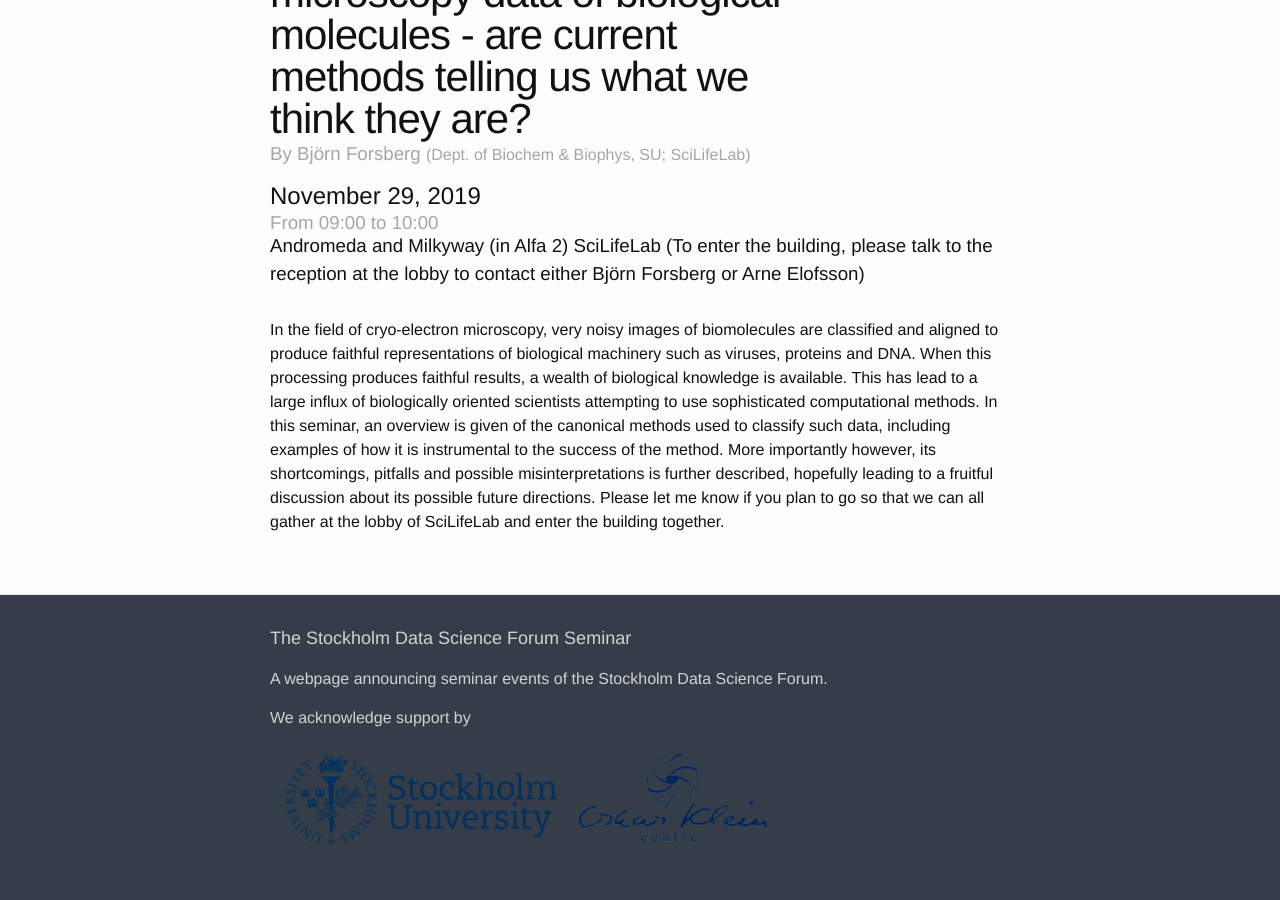
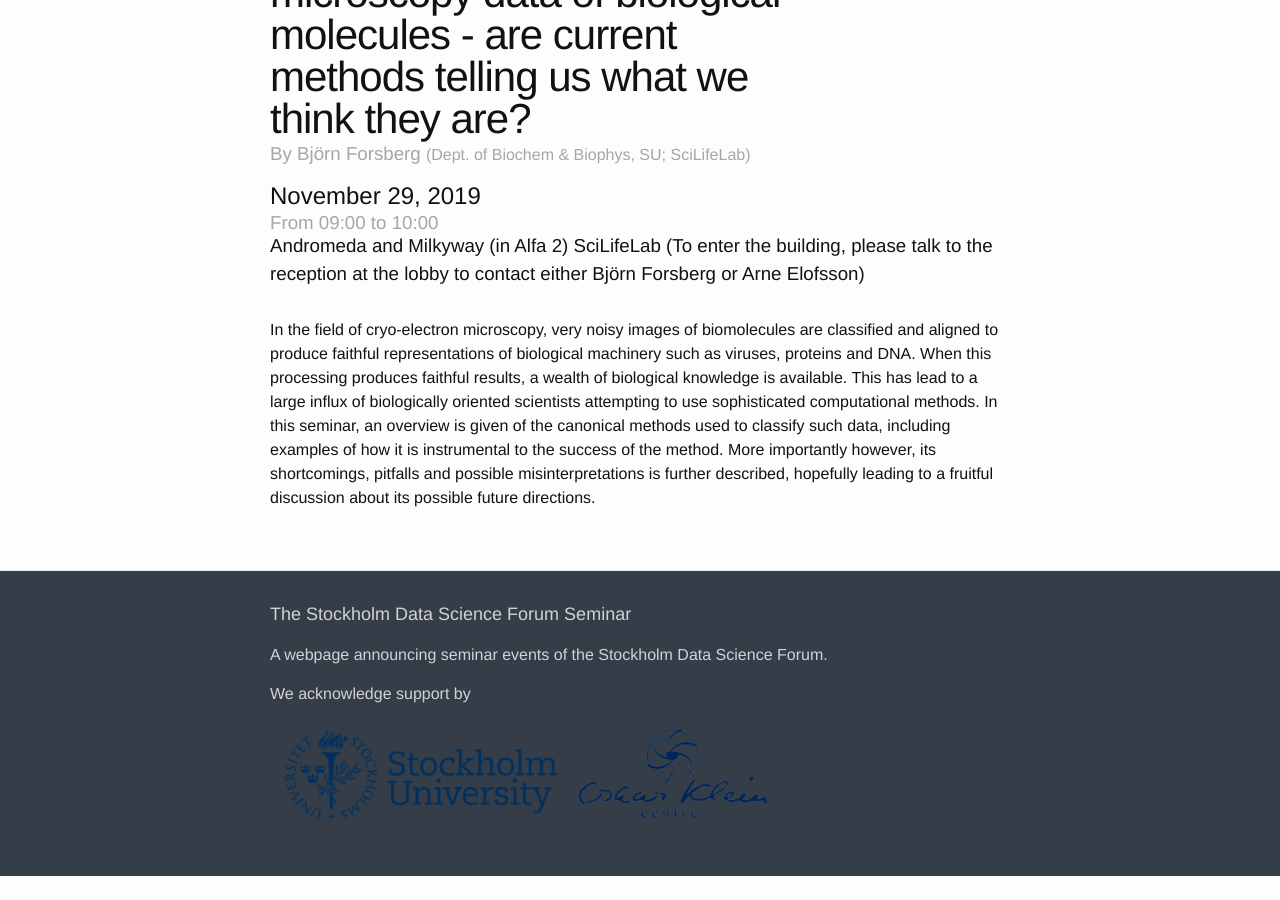
Before and after one commit to sudsfs/sudsfs.github.io, a Jekyll site: the page built from _posts/2019-11-29-Bjoern_Forsberg.md, in a window 1280 px wide and 900 px high, scrolled down 596 px. Built offline with Jekyll 4.4.1, drawn with Linux system fonts in a browser that asks for light colours; after the commit the page ends 1472 px from its top, so only the background shows below that.

```diff
--- a/_posts/2019-11-29-Bjoern_Forsberg.md
+++ b/_posts/2019-11-29-Bjoern_Forsberg.md
@@ -22,4 +22,3 @@
 
 ---
 In the field of cryo-electron microscopy, very noisy images of biomolecules are classified and aligned to produce faithful representations of biological machinery such as viruses, proteins and DNA. When this processing produces faithful results, a wealth of biological knowledge is available. This has lead to a large influx of biologically oriented scientists attempting to use sophisticated computational methods. In this seminar, an overview is given of the canonical methods used to classify such data, including examples of how it is instrumental to the success of the method. More importantly however, its shortcomings, pitfalls and possible misinterpretations is further described, hopefully leading to a fruitful discussion about its possible future directions.
-Please let me know if you plan to go so that we can all gather at the lobby of SciLifeLab and enter the building together.
```
